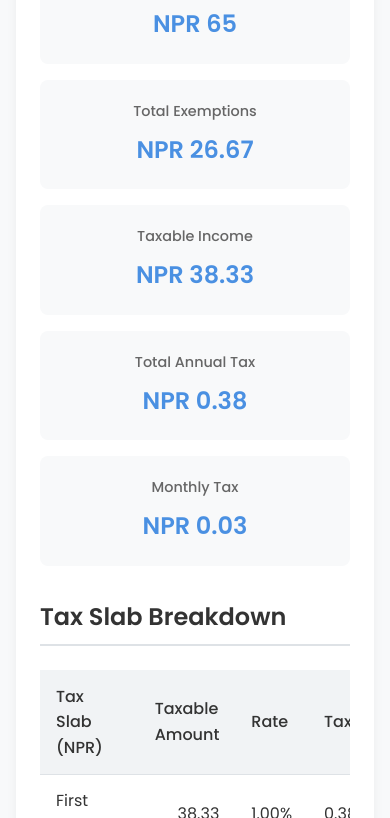
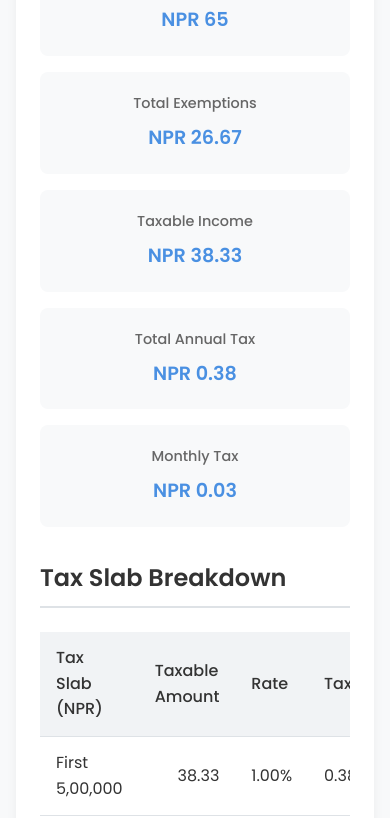
Before and after one commit to buddhadonthavemoney/tax-calculator, a plain HTML site: page index.html in a window 390 px wide. Both pictures are taken after typing "5", "5", "5", "5", "5", "5" into the empty fields and a click on the button "Calculate My Tax". Shown: the part 1311-2129 px from the top of the page. Drawn offline with Linux system fonts and the light colour scheme.

Commit message:
fix: bigger page size and card text overflow

```diff
--- a/index.html
+++ b/index.html
@@ -177,7 +177,7 @@
 
         .summary-grid {
             display: grid;
-            grid-template-columns: repeat(auto-fit, minmax(150px, 1fr));
+            grid-template-columns: repeat(auto-fit, minmax(160px, 1fr));
             gap: 1rem;
             margin-bottom: 2rem;
         }
@@ -197,7 +197,7 @@
         }
 
         .summary-card p {
-            font-size: 1.5rem;
+            font-size: clamp(1.2rem, 4vw, 1.5rem);
             font-weight: 600;
             color: var(--primary-color);
         }
@@ -343,6 +343,16 @@
             .container { padding: 1.5rem; }
             .form-grid { grid-template-columns: 1fr; }
             header h1 { font-size: 1.75rem; }
+        }
+
+        @media (min-width: 992px) {
+            .container {
+                max-width: 960px;
+            }
+            .summary-grid {
+                /* Force 5 columns on wider screens */
+                grid-template-columns: repeat(5, 1fr);
+            }
         }
 
     </style>
@@ -723,12 +733,12 @@
             function displayResults(results) {
                 const resultsSection = document.getElementById('results');
 
-                // Populate summary
-                document.getElementById('summary-gross-income').textContent = `NPR ${formatNPR(results.grossAnnualIncome)}`;
-                document.getElementById('summary-total-exemptions').textContent = `NPR ${formatNPR(results.totalExemptions)}`;
-                document.getElementById('summary-taxable-income').textContent = `NPR ${formatNPR(results.taxableIncome)}`;
-                document.getElementById('summary-total-tax').textContent = `NPR ${formatNPR(results.totalTax)}`;
-                document.getElementById('summary-monthly-tax').textContent = `NPR ${formatNPR(results.monthlyTax)}`;
+                // Populate summary - Use non-breaking space (&nbsp;) to keep currency and amount together
+                document.getElementById('summary-gross-income').innerHTML = `NPR&nbsp;${formatNPR(results.grossAnnualIncome)}`;
+                document.getElementById('summary-total-exemptions').innerHTML = `NPR&nbsp;${formatNPR(results.totalExemptions)}`;
+                document.getElementById('summary-taxable-income').innerHTML = `NPR&nbsp;${formatNPR(results.taxableIncome)}`;
+                document.getElementById('summary-total-tax').innerHTML = `NPR&nbsp;${formatNPR(results.totalTax)}`;
+                document.getElementById('summary-monthly-tax').innerHTML = `NPR&nbsp;${formatNPR(results.monthlyTax)}`;
 
                 // Populate breakdown table
                 const breakdownBody = document.getElementById('breakdown-body');
```
